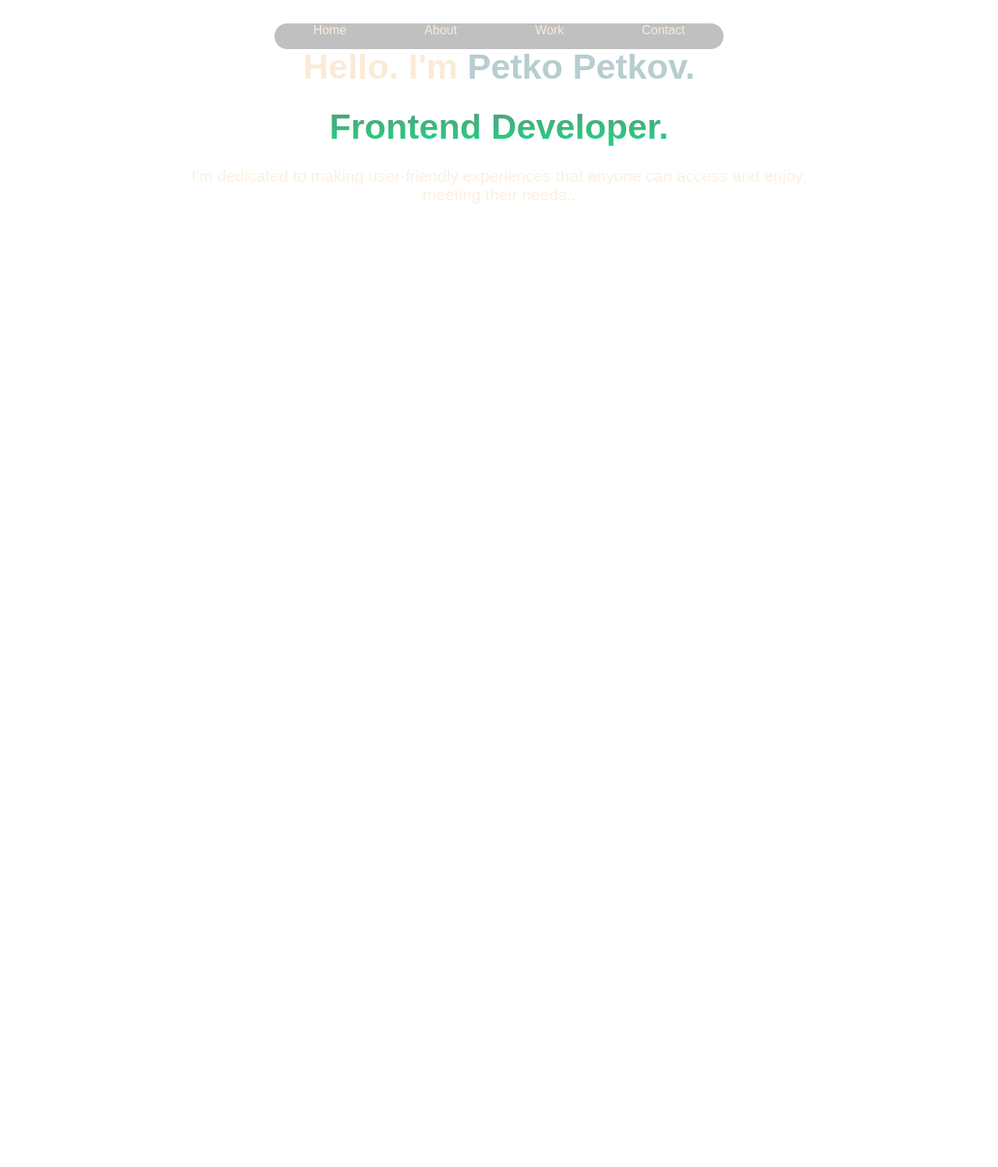
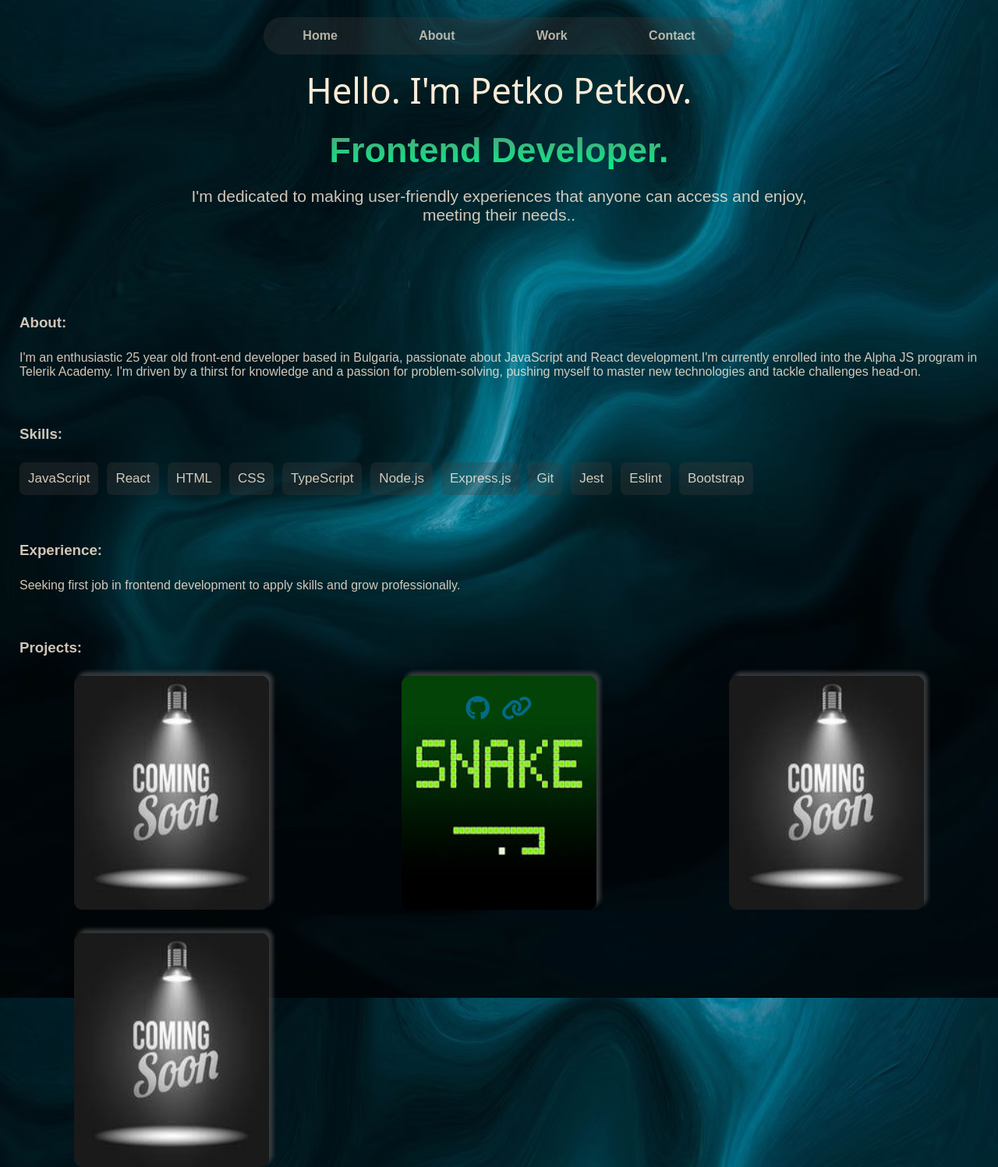
Before and after one commit to Petkov-Petko/resume, a plain HTML site: page index.html in a window 1280 px wide. Shown: the whole page at 78% size. Before the commit the page ends 800 px from the top, so only its background shows below. Drawn offline with Linux system fonts and the light colour scheme; a web font is replaced by a local one.

Commit message:
main and css

```diff
--- a/index.html
+++ b/index.html
@@ -5,12 +5,21 @@
     <meta name="viewport" content="width=device-width, initial-scale=1.0" />
     <title>Petkov</title>
     <link rel="icon" href="images/icons8-done-100.png" />
+    <script
+      src="https://kit.fontawesome.com/17189ee8c5.js"
+      crossorigin="anonymous"
+    ></script>
+    <link rel="preconnect" href="https://fonts.googleapis.com" />
+    <link rel="preconnect" href="https://fonts.gstatic.com" crossorigin />
+    <link
+      href="https://fonts.googleapis.com/css2?family=Battambang:wght@100;300;400;700;900&display=swap"
+      rel="stylesheet"
+    />
     <link rel="stylesheet" href="style.css" />
   </head>
   <body>
     <header>
       <div class="navbar">
-        <div class="nav-links">
         <ul>
           <li><a href="">Home</a></li>
           <li><a href="">About</a></li>
@@ -18,16 +27,81 @@
           <li><a href="">Contact</a></li>
         </ul>
       </div>
-      </div>
-      <h1>Hello. I'm <span id="myName">Petko Petkov.</span></h1>
+      <div id="title">
+        <h1>Hello. I'm Petko Petkov.</h1>
         <h2>Frontend Developer.</h2>
         <p>
-        I'm dedicated to making user-friendly experiences that anyone can access
-        and enjoy,<br />
+          I'm dedicated to making user-friendly experiences that anyone can
+          access and enjoy,<br />
           meeting their needs..
         </p>
+      </div>
     </header>
-    <main></main>
+    <main class="main">
+      <div class="about">
+        <h3>About:</h3>
+        <p>
+          I'm an enthusiastic 25 year old front-end developer based in Bulgaria,
+          passionate about JavaScript and React development.I'm currently
+          enrolled into the Alpha JS program in Telerik Academy. I'm driven by a
+          thirst for knowledge and a passion for problem-solving, pushing myself
+          to master new technologies and tackle challenges head-on.
+        </p>
+        <div class="skills">
+          <h3>Skills:</h3>
+          <div class="tools">
+            <span>JavaScript</span>
+            <span>React</span>
+            <span>HTML</span>
+            <span>CSS</span>
+            <span>TypeScript</span>
+            <span>Node.js</span>
+            <span>Express.js</span>
+            <span>Git</span>
+            <span>Jest</span>
+            <span>Eslint</span>
+            <span>Bootstrap</span>
+          </div>
+        </div>
+        <div class="experience">
+          <h3>Experience:</h3>
+          <p>
+            Seeking first job in frontend development to apply skills and grow
+            professionally.
+          </p>
+        </div>
+      </div>
+      <div>
+        <div class="project-container">
+          <h3>Projects:</h3>
+          <div class="projects">
+            <div class="work">
+              <a href=""><img src="images/images.jpg" alt="" /></a>
+            </div>
+            <div class="work">
+              <img src="images/images (1).jpg" alt="" />
+              <div class="layer">
+                <a target="_blank" href="https://github.com/Petkov-Petko/SnakeGame"
+                  ><i
+                    class="fa-brands fa-github fa-xl"
+                    style="color: #046a86";
+                  ></i
+                ></a>
+                <a target="_blank" href="https://petkov-petko.github.io/SnakeGame/"
+                  ><i class="fa-solid fa-link fa-xl" style="color: #046a86"></i
+                ></a>
+              </div>
+            </div>
+            <div class="work">
+              <a href=""><img src="images/images.jpg" alt="" /></a>
+            </div>
+            <div class="work">
+              <a href=""><img src="images/images.jpg" alt="" /></a>
+            </div>
+          </div>
+        </div>
+      </div>
+    </main>
     <footer></footer>
   </body>
 </html>
--- a/style.css
+++ b/style.css
@@ -6,38 +6,44 @@
 }
 
 body {
-  background-image: url(images/photo-1533134486753-c833f0ed4866.avif);
+  background-image: url(images/photo-1518715058720-e56f02e77fe5.avif);
   background-repeat: no-repeat;
   background-position: center;
   background-attachment: fixed; /*  фиксира се спрямо размера на страницата  */
   background-size: cover;
-  color: rgba(250, 235, 215, 0.751);
+  color: rgba(250, 235, 215, 0.833);
+}
+
+h3 {
+  padding-top: 60px;
+  padding-bottom: 25px;
 }
 
 header {
   text-align: center;
   margin-top: 60px;
+  padding: 25px;
 }
 
 header h1 {
   color: antiquewhite;
-  padding-bottom: 25px;
+  padding-bottom: 21px;
   font-size: 45px;
+  font-family: "Battambang", system-ui;
+  font-weight: 400;
+  font-style: normal;
 }
 
 header h2 {
   font-size: 45px;
-  padding-bottom: 25px;
   background: -webkit-linear-gradient(#589a7c, #02f386);
   -webkit-background-clip: text;
   -webkit-text-fill-color: transparent;
 }
-#myName {
-  color: #a5c1c4cd;
-}
 
 header p {
   font-size: 21px;
+  padding-top: 21px;
 }
 
 /* navbar */
@@ -50,29 +56,113 @@ header p {
   width: 100%;
   top: 0;
   left: 0;
+  padding-top: 22px;
 }
-.nav-links {
-    display: flex;
-    align-items: center;
+
+.navbar ul {
   position: relative;
-    padding-top: 30px;
-}
-.nav-links ul{
-    position: relative;
-    display: flex;
-    align-items: center;
-    justify-content: center;
   list-style-type: none;
   padding-bottom: 15px;
+  padding-top: 15px;
   background-color: rgba(59, 59, 59, 0.322);
   border-radius: 30px;
 }
-.nav-links a {
-    text-align: center;
+.navbar a {
   padding: 50px;
   text-decoration: none;
-    color: antiquewhite;
+  color: rgba(250, 235, 215, 0.712);
+  font-weight: bold;
 }
-.nav-links li {
-    float: right;
+.navbar li {
+  display: inline-block;
 }
+
+.main {
+  margin: 30px auto 0;
+  padding-left: 25px;
+  padding-right: 25px;
+  max-width: 1300px;
+}
+main {
+  display: block;
+}
+
+.tools {
+  display: flex;
+  gap: 11px;
+  flex-wrap: wrap;
+}
+
+.tools span {
+  border: 1px solid rebeccapurple;
+  background-color: rgba(59, 59, 59, 0.322);
+  border: none;
+  padding: 11px;
+  border-radius: 7px;
+  font-size: 17px;
+}
+
+.projects {
+  display: grid;
+  grid-template-columns: repeat(3, 1fr);
+  gap: 30px;
+}
+.work {
+  width: 100%;
+  display: flex;
+  justify-content: center;
+  box-sizing: border-box;
+  position: relative;
+}
+
+.work img {
+  width: 100%;
+  height: 300px;
+  width: 250px;
+  box-shadow: 5px -5px 5px rgba(81, 81, 82, 0.671);
+  border-radius: 11px;
+  display: block;
+}
+
+.layer {
+  padding-top: 30px;
+  text-align: center;
+  position: absolute;
+  display: flex;
+  flex-direction: row;
+  gap: 15px;
+  font-size: 21px;
+}
+
+/* responsive*/
+
+@media screen and (max-width: 600px) {
+  .navbar a {
+    padding: 10px;
+  }
+  .projects {
+    grid-template-columns: repeat(1, 1fr);
+  }
+  .work {
+    width: 100%;
+    display: flex;
+    justify-content: center;
+  }
+}
+
+@media screen and (max-width: 865px) {
+  .projects {
+    grid-template-columns: repeat(2, 1fr);
+  }
+  .work {
+    width: 100%;
+    display: flex;
+    justify-content: center;
+  }
+}
+
+@media screen and (max-width: 567px) {
+  .projects {
+    grid-template-columns: repeat(1, 1fr);
+  }
+}
```
Lines whose indentation alone changed are shown as unchanged.
